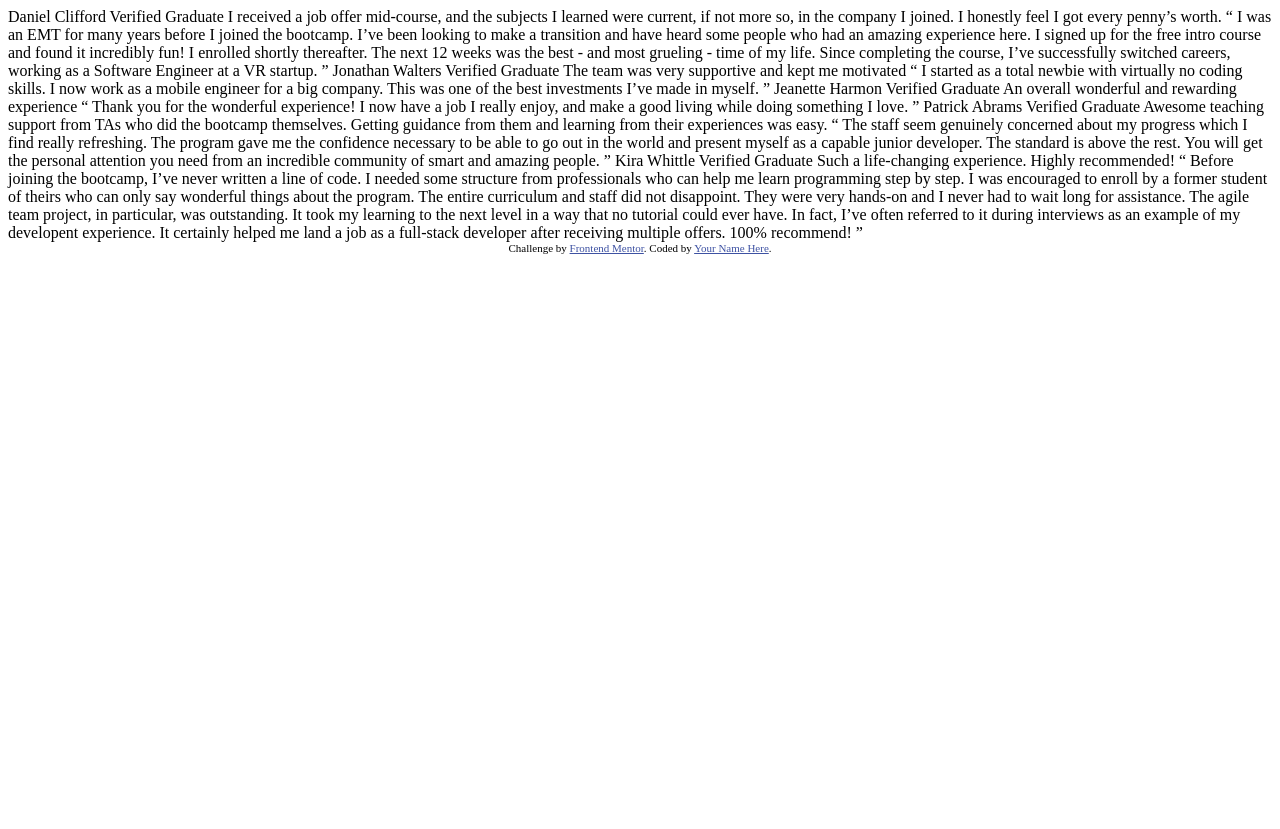
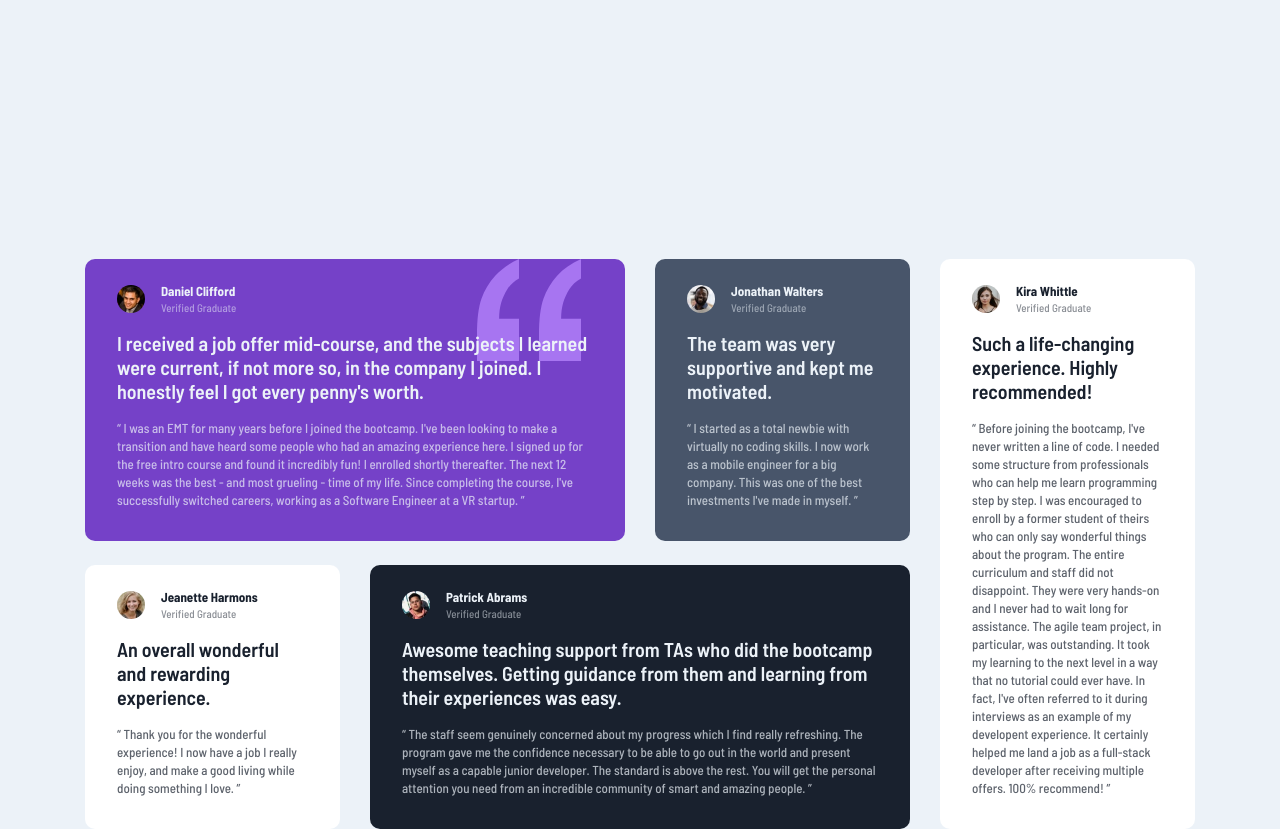
Before and after one commit to OladokunLT/testimonials-grid-section, a plain HTML site: page index.html in a window 1280 px wide. Before the commit the page ends 800 px from the top, so only its background shows below. Drawn offline with Linux system fonts and the light colour scheme.

Commit message:
Work in [progress

```diff
--- a/index.html
+++ b/index.html
@@ -1,76 +1,139 @@
 <!DOCTYPE html>
 <html lang="en">
   <head>
-  <meta charset="UTF-8">
-  <meta name="viewport" content="width=device-width, initial-scale=1.0"> <!-- displays site properly based on user's device -->
+    <meta charset="UTF-8" />
+    <meta name="viewport" content="width=device-width, initial-scale=1.0" />
+    <!-- displays site properly based on user's device -->
 
-  <link rel="icon" type="image/png" sizes="32x32" href="./images/favicon-32x32.png">
+    <link
+      rel="icon"
+      type="image/png"
+      sizes="32x32"
+      href="./images/favicon-32x32.png"
+    />
+
+    <link rel="stylesheet" href="style.css" />
 
     <title>Frontend Mentor | [Challenge Name Here]</title>
 
     <!-- Feel free to remove these styles or customise in your own stylesheet 👍 -->
     <style>
-    .attribution { font-size: 11px; text-align: center; }
-    .attribution a { color: hsl(228, 45%, 44%); }
+      .attribution {
+        font-size: 11px;
+        text-align: center;
+      }
+      .attribution a {
+        color: hsl(228, 45%, 44%);
+      }
     </style>
   </head>
   <body>
-  Daniel Clifford
-  Verified Graduate
+    <main>
+      <div class="items item-1">
+        <figure>
+          <img src="./images/image-daniel.jpg" alt="daniel" />
+          <figcaption>
+            <h6>Daniel Clifford</h6>
+            <p>Verified Graduate</p>
+          </figcaption>
+        </figure>
+        <h2>
+          I received a job offer mid-course, and the subjects I learned were
+          current, if not more so, in the company I joined. I honestly feel I
+          got every penny's worth.
+        </h2>
+        <p>
+          “ I was an EMT for many years before I joined the bootcamp. I've been
+          looking to make a transition and have heard some people who had an
+          amazing experience here. I signed up for the free intro course and
+          found it incredibly fun! I enrolled shortly thereafter. The next 12
+          weeks was the best - and most grueling - time of my life. Since
+          completing the course, I've successfully switched careers, working as
+          a Software Engineer at a VR startup. ”
+        </p>
+      </div>
+      <div class="items item-2">
+        <figure>
+          <img src="./images/image-jonathan.jpg" alt="Jonathan Walters" />
+          <figcaption>
+            <h6>Jonathan Walters</h6>
+            <p>Verified Graduate</p>
+          </figcaption>
+        </figure>
+        <h2>The team was very supportive and kept me motivated.</h2>
+        <p>
+          “ I started as a total newbie with virtually no coding skills. I now
+          work as a mobile engineer for a big company. This was one of the best
+          investments I've made in myself. ”
+        </p>
+      </div>
+      <div class="items item-3">
+        <figure>
+          <img src="./images/image-jeanette.jpg" alt="Jeanette Harmon" />
+          <figcaption>
+            <h6>Jeanette Harmons</h6>
+            <p>Verified Graduate</p>
+          </figcaption>
+        </figure>
+        <h2>An overall wonderful and rewarding experience.</h2>
+        <p>
+          “ Thank you for the wonderful experience! I now have a job I really
+          enjoy, and make a good living while doing something I love. ”
+        </p>
+      </div>
 
-  I received a job offer mid-course, and the subjects I learned were current, if not more so,
-  in the company I joined. I honestly feel I got every penny’s worth.
+      <div class="items item-4">
+        <figure>
+          <img src="./images/image-patrick.jpg" alt="Patrick" />
+          <figcaption>
+            <h6>Patrick Abrams</h6>
+            <p>Verified Graduate</p>
+          </figcaption>
+        </figure>
+        <h2>
+          Awesome teaching support from TAs who did the bootcamp themselves.
+          Getting guidance from them and learning from their experiences was
+          easy.
+        </h2>
+        <p>
+          “ The staff seem genuinely concerned about my progress which I find
+          really refreshing. The program gave me the confidence necessary to be
+          able to go out in the world and present myself as a capable junior
+          developer. The standard is above the rest. You will get the personal
+          attention you need from an incredible community of smart and amazing
+          people. ”
+        </p>
+      </div>
+      <div class="items item-5">
+        <figure>
+          <img src="./images/image-kira.jpg" alt="Kira Whittle" />
+          <figcaption>
+            <h6>Kira Whittle</h6>
+            <p>Verified Graduate</p>
+          </figcaption>
+        </figure>
+        <h2>Such a life-changing experience. Highly recommended!</h2>
+        <p>
+          “ Before joining the bootcamp, I've never written a line of code. I
+          needed some structure from professionals who can help me learn
+          programming step by step. I was encouraged to enroll by a former
+          student of theirs who can only say wonderful things about the program.
+          The entire curriculum and staff did not disappoint. They were very
+          hands-on and I never had to wait long for assistance. The agile team
+          project, in particular, was outstanding. It took my learning to the
+          next level in a way that no tutorial could ever have. In fact, I've
+          often referred to it during interviews as an example of my developent
+          experience. It certainly helped me land a job as a full-stack
+          developer after receiving multiple offers. 100% recommend! ”
+        </p>
+      </div>
+    </main>
 
-  “ I was an EMT for many years before I joined the bootcamp. I’ve been looking to make a
-  transition and have heard some people who had an amazing experience here. I signed up
-  for the free intro course and found it incredibly fun! I enrolled shortly thereafter.
-  The next 12 weeks was the best - and most grueling - time of my life. Since completing
-  the course, I’ve successfully switched careers, working as a Software Engineer at a VR startup. ”
-
-  Jonathan Walters
-  Verified Graduate
-
-  The team was very supportive and kept me motivated
-
-  “ I started as a total newbie with virtually no coding skills. I now work as a mobile engineer
-  for a big company. This was one of the best investments I’ve made in myself. ”
-
-  Jeanette Harmon
-  Verified Graduate
-
-  An overall wonderful and rewarding experience
-
-  “ Thank you for the wonderful experience! I now have a job I really enjoy, and make a good living
-  while doing something I love. ”
-
-  Patrick Abrams
-  Verified Graduate
-
-  Awesome teaching support from TAs who did the bootcamp themselves. Getting guidance from them and
-  learning from their experiences was easy.
-
-  “ The staff seem genuinely concerned about my progress which I find really refreshing. The program
-  gave me the confidence necessary to be able to go out in the world and present myself as a capable
-  junior developer. The standard is above the rest. You will get the personal attention you need from
-  an incredible community of smart and amazing people. ”
-
-  Kira Whittle
-  Verified Graduate
-
-  Such a life-changing experience. Highly recommended!
-
-  “ Before joining the bootcamp, I’ve never written a line of code. I needed some structure from
-  professionals who can help me learn programming step by step. I was encouraged to enroll by a former
-  student of theirs who can only say wonderful things about the program. The entire curriculum and staff
-  did not disappoint. They were very hands-on and I never had to wait long for assistance. The agile team
-  project, in particular, was outstanding. It took my learning to the next level in a way that no tutorial
-  could ever have. In fact, I’ve often referred to it during interviews as an example of my developent
-  experience. It certainly helped me land a job as a full-stack developer after receiving multiple offers.
-  100% recommend! ”
-
-  <div class="attribution">
-    Challenge by <a href="https://www.frontendmentor.io?ref=challenge" target="_blank">Frontend Mentor</a>.
-    Coded by <a href="#">Your Name Here</a>.
-  </div>
+    <!-- <div class="attribution">
+      Challenge by
+      <a href="https://www.frontendmentor.io?ref=challenge" target="_blank"
+        >Frontend Mentor</a
+      >. Coded by <a href="#">Your Name Here</a>.
+    </div> -->
   </body>
 </html>
--- /dev/null
+++ b/style.css
@@ -0,0 +1,184 @@
+@import url("https://fonts.googleapis.com/css2?family=Barlow+Semi+Condensed:ital,wght@0,100;0,200;0,300;0,400;0,500;0,600;0,700;0,800;0,900;1,100;1,200;1,300;1,400;1,500;1,600;1,700;1,800;1,900&display=swap");
+* {
+  padding: 0;
+  margin: 0;
+  box-sizing: border-box;
+}
+:root {
+  /* Primary color */
+  --Moderate-violet: hsl(263, 55%, 52%);
+  --Very-dark-grayish-blue: hsl(217, 19%, 35%);
+  --Very-dark-blackish-blue: hsl(219, 29%, 14%);
+  --White: hsl(0, 0%, 100%);
+  /* Neutral */
+  --Light-gray: hsl(0, 0%, 81%);
+  --Light-grayish-blue: hsl(210, 46%, 95%);
+  /* font-weight */
+  --fw-500: 500;
+  --fw-600: 600;
+}
+body {
+  font-family: "Barlow Semi Condensed", sans-serif;
+  font-style: normal;
+  font-size: 13px;
+  font-weight: var(--fw-500, 500);
+  background: var(--Light-grayish-blue);
+  min-height: 100vh;
+  display: grid;
+  place-items: center;
+}
+main {
+  display: grid;
+  row-gap: 24px;
+  column-gap: 30px;
+  width: 95%;
+  margin-inline: auto;
+  margin-block: 71px;
+}
+
+.items {
+  border-radius: 10px;
+  padding-inline: 32px;
+  padding-block-start: 26px;
+  padding-block-end: 32px;
+  /* color: var(--White); */
+  color: var(--Light-grayish-blue);
+}
+
+figure {
+  display: flex;
+  align-items: center;
+  gap: 16px;
+  height: 28px;
+  margin-bottom: 18px;
+}
+figure img {
+  border-radius: 50%;
+  height: 100%;
+}
+figcaption {
+  display: flex;
+  flex-direction: column;
+  gap: 4px;
+  justify-content: center;
+  /* color: var(--White); */
+}
+figcaption h6 {
+  font-size: 13px;
+  line-height: 13px;
+}
+figcaption p {
+  line-height: 11px;
+  font-size: 11px;
+  opacity: 0.5;
+}
+
+h2 {
+  font-size: 20px;
+  margin-bottom: 16px;
+  font-weight: var(--fw-600, 600);
+}
+.items > p {
+  opacity: 0.7;
+  line-height: 18px;
+}
+
+.item-1 {
+  background-color: var(--Moderate-violet);
+  background-image: url("./images/bg-pattern-quotation.svg");
+  background-repeat: no-repeat;
+  background-position: 90% top;
+}
+.item-2 {
+  background-color: var(--Very-dark-grayish-blue);
+}
+.item-3,
+.item-5 {
+  color: var(--Very-dark-blackish-blue);
+  background-color: var(--White);
+}
+
+.item-4 {
+  background-color: var(--Very-dark-blackish-blue);
+}
+
+@media screen and (min-width: 375px) {
+  main {
+    width: 327px;
+  }
+}
+@media screen and (min-width: 900px) {
+  main {
+    grid-template-columns: repeat(3, minmax(200px, 1fr));
+    grid-template-rows: repeat(3, 1fr);
+    height: 282px;
+    /* margin-block: 18.2%; */
+    margin-inline: auto;
+    width: 800px;
+  }
+
+  .item-1 {
+    grid-row: 1/2;
+    grid-column: 1/3;
+  }
+  .item-2 {
+    grid-row: 1/2;
+    grid-column: 3/4;
+  }
+
+  .item-3 {
+    grid-row: 2/3;
+    grid-column: 1/2;
+  }
+  .item-4 {
+    grid-row: 2/3;
+    grid-column: 2/4;
+    /* z-index: 1; */
+  }
+  .item-5 {
+    grid-row: 3/4;
+    grid-column: 1/4;
+  }
+  .item-5 h2 {
+    text-wrap: wrap;
+  }
+}
+@media screen and (min-width: 1200px) {
+  main {
+    grid-template-columns: repeat(4, minmax(255px, 1fr));
+    grid-template-rows: repeat(2, 1fr);
+    height: 282px;
+    /* margin-block: 18.2%; */
+    margin-inline: auto;
+    width: 1110px;
+  }
+
+  .item-1 {
+    grid-row: 1/2;
+    grid-column: 1/3;
+  }
+  .item-2 {
+    grid-row: 1/2;
+    grid-column: 3/4;
+  }
+
+  .item-3 {
+    grid-row: 2/3;
+    grid-column: 1/2;
+  }
+  .item-4 {
+    grid-row: 2/3;
+    grid-column: 2/4;
+    /* z-index: 1; */
+  }
+  .item-5 {
+    grid-row: 1/3;
+    grid-column: 4/5;
+  }
+}
+
+@media screen and (min-width: 1440px) {
+  main {
+    max-width: 1110px;
+  }
+}
```
Also changed, not shown: 1 other file. Lines whose indentation alone changed are shown as unchanged.
